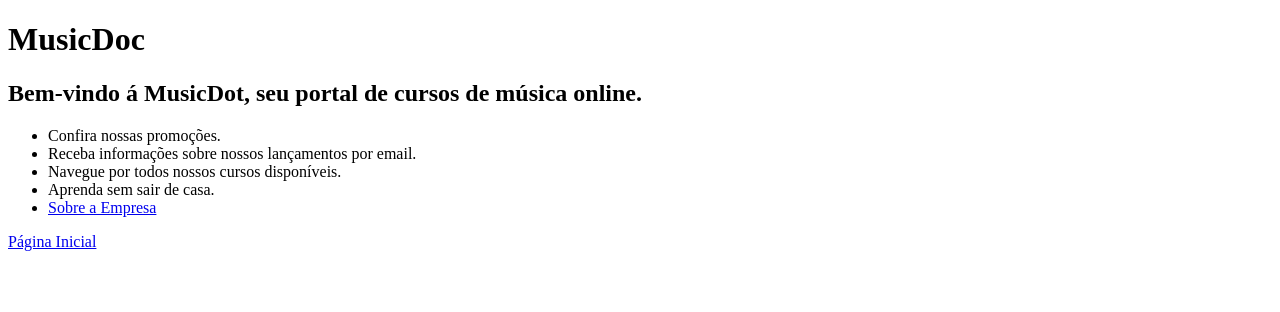
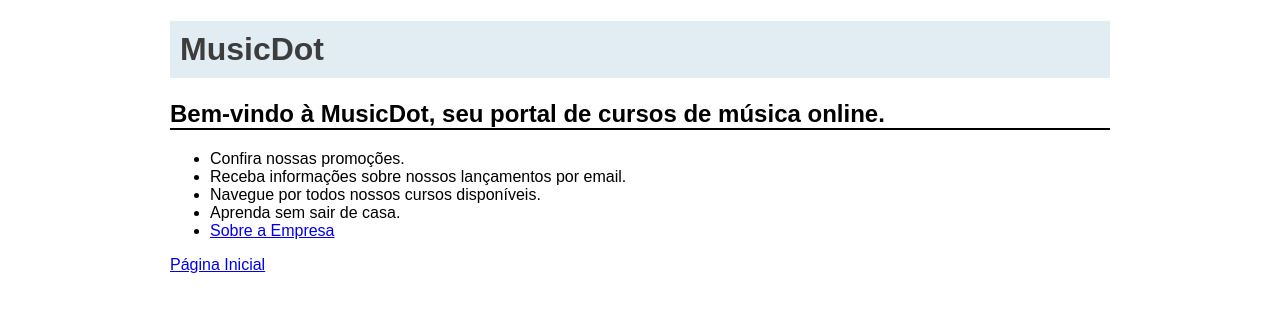
Before and after one commit to biancagalvao21/MusicDot, a plain HTML site: page index.html in a window 1280 px wide. Drawn offline with Linux system fonts and the light colour scheme.

Commit message:
Update index.html

```diff
--- a/index.html
+++ b/index.html
@@ -1,15 +1,19 @@
 <!DOCTYPE html>
-<!DOCTYPE html>
-<html lang="pt-br">
+<html lang="en">
 <head>
     <meta charset="UTF-8">
     <meta http-equiv="X-UA-Compatible" content="IE=edge">
     <meta name="viewport" content="width=device-width, initial-scale=1.0">
-    <title>MusicDoc</title>
+    <link rel="icon" href="https://biancagalvao21.github.io/MusicDot/favicon.ico" type="image/x-icon">
+    <title>MusicDot</title>
+    <link rel="stylesheet" href="style.css">
 </head>
 <body>
-    <h1>MusicDoc</h1>
-    <h2>Bem-vindo á MusicDot, seu portal de cursos de música online.</h2>
+    <h1>
+        MusicDot
+    </h1>
+    <h2>
+        Bem-vindo à MusicDot, seu portal de cursos de música online.
     </h2>
     <ul>
         <li>Confira nossas promoções.</li>
```
Lines whose indentation alone changed are shown as unchanged.
